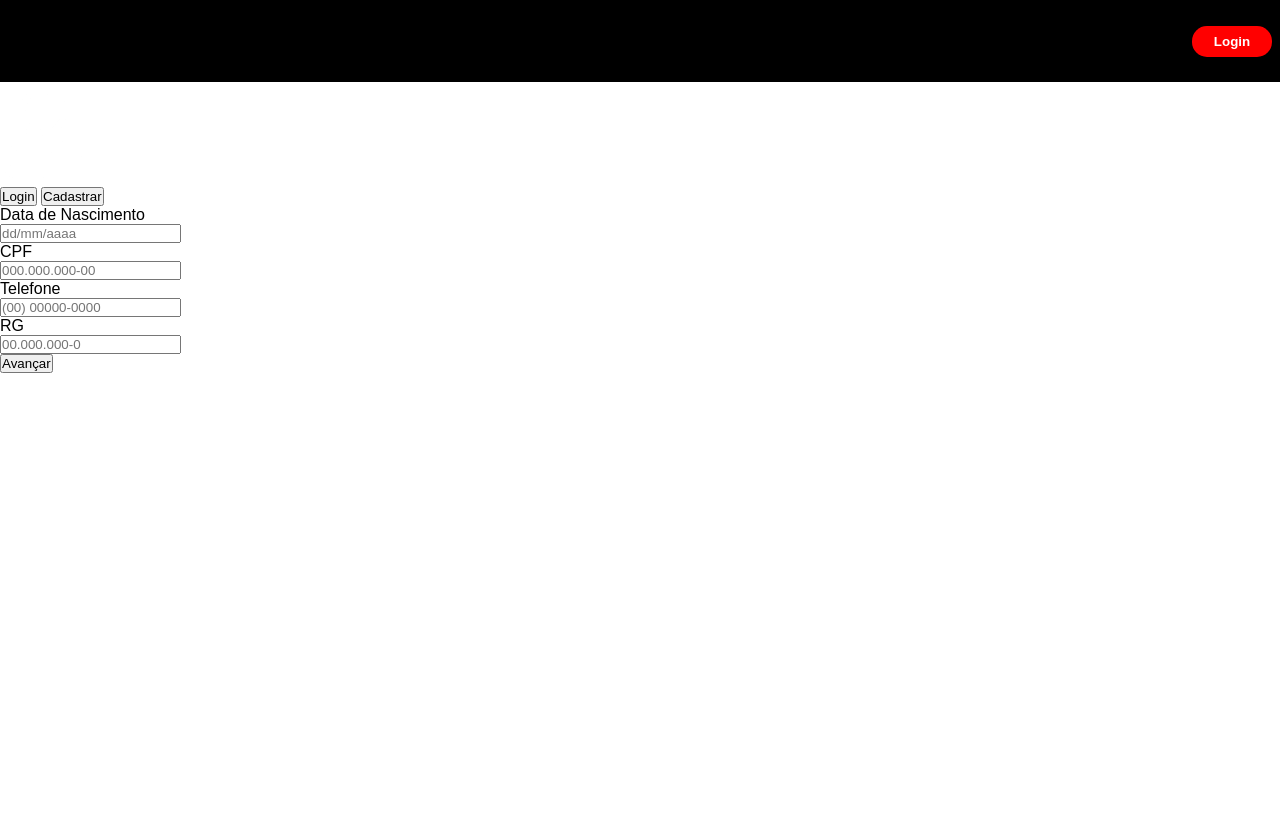
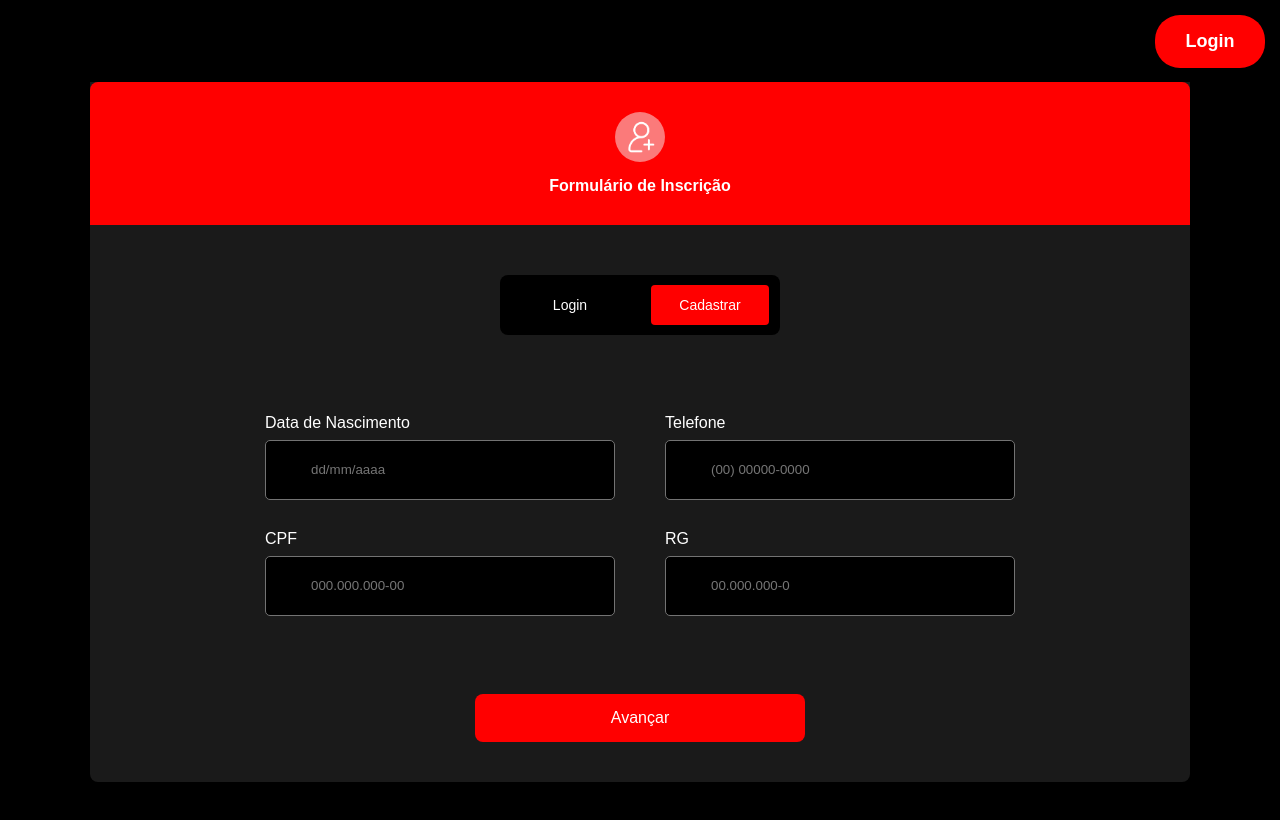
Before and after one commit to GiovannaAlvesPina/Falcao-Real, a website: page public/cadastro.html in a window 1280 px wide. Drawn offline with Linux system fonts and the light colour scheme; no server answers.

Commit message:
Estilização primeira tela do fórmulário, iputs, botões, divs

```diff
--- a/public/cadastro.html
+++ b/public/cadastro.html
@@ -16,49 +16,68 @@
 </head>
 
 <body onload="listar()">
-
-  <div class="container">
-
   <div class="header">
     <div class="botao_header">
       <a href="">
         <button class="btn_login">Login</button>
       </a>
     </div>
+  </div>
 
-    </div>
+  <div class="container">
+    <div class="formulario">
+
+
+      <div class="dados">
 
         <div class="introducao">
 
           <div class="icone_formulario">
-        <img src="../public/assets/img_formulario.png" width="90px">
+            <img src="../public/assets/img_formulario.png">
+          </div>
+          <h4>Formulário de Inscrição</h4>
+        </div>
+
+        <div class="botao_login_cadastrar">
+          <button id="botao_login">Login</button>
+          <button id="botao_cadastrar">Cadastrar</button>
+        </div>
+
+        <div class="campos">
+          <div class="par-inputs">
+            <div id="nasc">
+              <label for="input_dtNasc">Data de Nascimento</label><br>
+              <input type="text" placeholder="dd/mm/aaaa" id="input_dtNasc">
+            </div>
+
+            <div id="Telefone">
+              <label for="input_telefone">Telefone</label><br>
+              <input type="text" placeholder="(00) 00000-0000" id="input_telefone">
             </div>
           </div>
 
-    <div class="dados">
-
-      <div class="botao_login_cadastrar">
-        <button>Login</button>
-        <button>Cadastrar</button>
+          <div class="par-inputs">
+            <div id="cpf">
+              <label for="input_cpf">CPF</label><br>
+              <input type="text" placeholder="000.000.000-00" id="input_cpf"><br>
             </div>
 
-      <div class="campos">
-
-        <label for="input_dtNasc">Data de Nascimento</label><br>
-        <input type="text" placeholder="dd/mm/aaaa" id="input_dtNasc"><br>
-
-        <label for="input_cpf">CPF</label><br>
-        <input type="text" placeholder="000.000.000-00" id="input_cpf"><br>
-
-        <label for="input_telefone">Telefone</label><br>
-        <input type="text" placeholder="(00) 00000-0000" id="input_telefone"><br>
-
+            <div id="rg">
               <label for="input_rg">RG</label><br>
               <input type="text" placeholder="00.000.000-0" id="input_rg"><br>
+            </div>
+          </div>
+        </div>
+
+        <button id="avancar">Avançar</button>
 
       </div>
+    </div>
 
-      <button>Avançar</button>
+
+
+
+  </div>
 
   </div>
 
--- a/public/css/site.css
+++ b/public/css/site.css
@@ -49,11 +49,12 @@
 /*Estilização do botão de login*/
 .botao_header button{
     background-color: red;
-    padding: 8px;
-    border-radius: 15px;
-    width: 80px;
+    padding: 12px;
+    border-radius: 20px;
+    width: 90px;
     color: white;
     font-weight: bold;
+    font-size: 14px;
     border: none;
     margin-right: 8px;
 }
--- a/public/css/tela_formulario.css
+++ b/public/css/tela_formulario.css
@@ -5,10 +5,16 @@
   font-family: "Poppins", sans-serif;
 }
 
+body {
+  overflow-y: hidden;
+}
+
 .container {
   display: flex;
   flex-direction: column;
   height: 100vh;
+  background-color: black;
+  justify-content: center;
 }
 
 .header {
@@ -28,11 +34,136 @@
 
 .botao_header button {
   background-color: red;
-    padding: 8px;
-    border-radius: 15px;
-    width: 80px;
+  padding: 16px;
+  border-radius: 25px;
+  width: 110px;
   color: white;
   font-weight: bold;
+  font-size: 18px;
+  cursor: pointer;
   border: none;
-    margin-right: 8px;
+  margin-right: 15px;
 }
+
+.formulario {
+  display: flex;
+  justify-content: center;
+  flex-direction: column;
+  align-items: center;
+  margin-bottom: 100px;
+}
+
+.introducao {
+  background-color: red;
+  padding: 30px;
+  width: 1100px;
+  display: flex;
+  justify-content: center;
+  align-items: center;
+  border-radius: 8px 8px 0 0;
+  margin-left: auto;
+  margin-right: auto;
+  flex-direction: column;
+  color: white;
+}
+
+.introducao h4 {
+  margin-top: 15px;
+}
+
+.icone_formulario {
+  background-color: #fb7a7a;
+  border-radius: 100%;
+  padding: 20px;
+  width: 50px;
+  height: 50px;
+  position: relative;
+}
+
+.icone_formulario img {
+  position: absolute;
+  top: 8px;
+  left: 12px;
+  width: 30px;
+}
+
+.dados {
+  background-color: #1a1a1a;
+  color: white;
+  width: 1100px;
+  height: 700px;
+  border-radius: 0 0 8px 8px;
+  display: flex;
+  flex-direction: column;
+  align-items: center;
+  justify-content: space-between;
+}
+
+.botao_login_cadastrar {
+  background-color: black;
+  width: 280px;
+  height: 60px;
+  border-radius: 8px;
+  display: flex;
+  align-items: center;
+  justify-content: space-around;
+  margin-top: 50px;
+}
+
+.botao_login_cadastrar button {
+  width: 42%;
+}
+
+#botao_cadastrar {
+  background-color: red;
+  border: none;
+  padding: 12px;
+  border-radius: 4px;
+  color: white;
+  font-size: 14px;
+  cursor: pointer;
+}
+
+#botao_login {
+  background-color: black;
+  border: none;
+  padding: 12px;
+  border-radius: 4px;
+  color: white;
+  font-size: 14px;
+  cursor: pointer;
+}
+
+.campos {
+  display: flex;
+  flex-direction: column;
+  gap: 30px;
+  margin: auto 0;
+}
+
+.par-inputs {
+  display: flex;
+  gap: 50px;
+}
+
+.campos input {
+  border: solid 1px #737373;
+  border-radius: 5px;
+  padding: 10px 45px;
+  width: 350px;
+  height: 60px;
+  background-color: black;
+  margin-top: 8px;
+}
+
+#avancar {
+  background-color: red;
+  width: 30%;
+  margin-bottom: 40px;
+  padding: 15px;
+  border-radius: 8px;
+  border: none;
+  color: white;
+  font-size: 16px;
+  cursor: pointer;
+}
```
Lines whose indentation alone changed are shown as unchanged.
